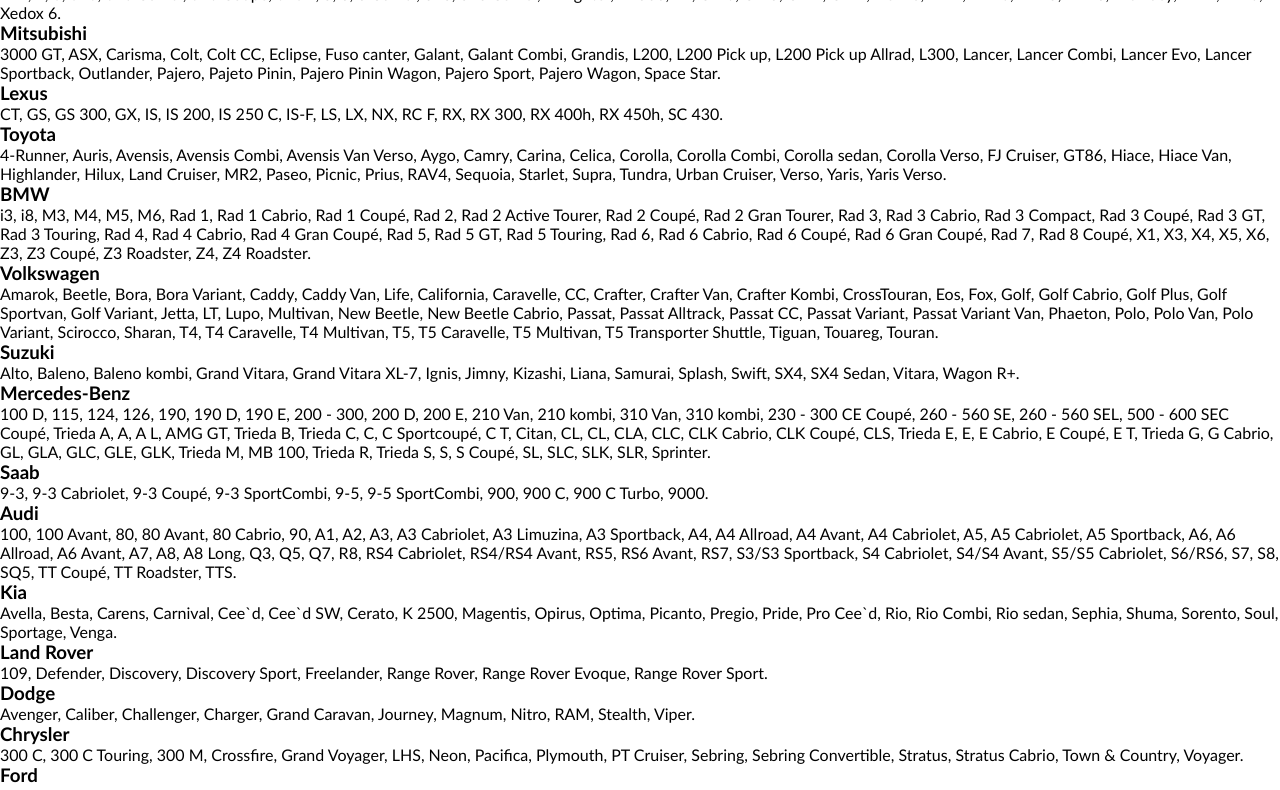
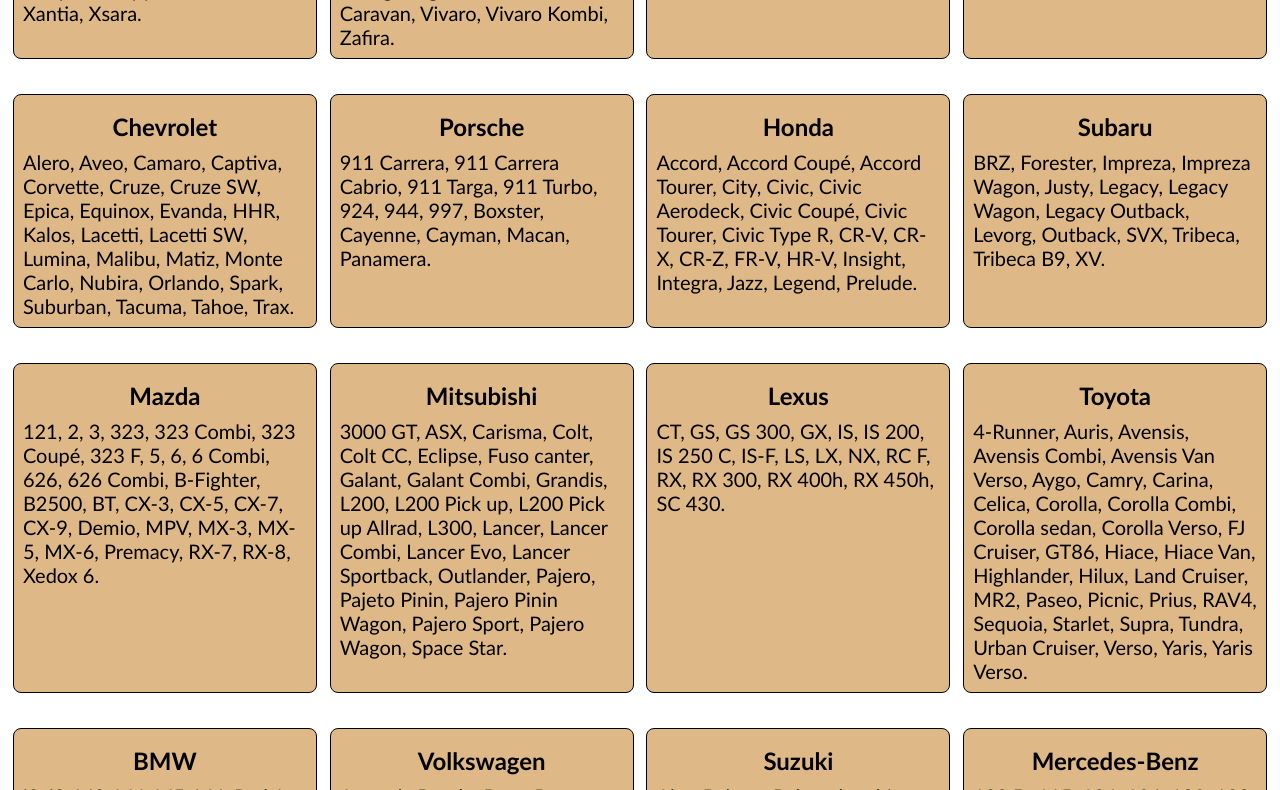
Before and after one commit to livrocky/JS-30-egzaminas, a plain HTML site: page Task 4/Index.html in a window 1280 px wide. Shown: the part 714-1504 px from the top of the page. Drawn offline with Linux system fonts and the light colour scheme.

Commit message:
task 4 - style added , done.

```diff
--- a/Task 4/script.js
+++ b/Task 4/script.js
@@ -29,9 +29,9 @@
 function showCars(carObj) {
   const divEl = document.createElement("div");
   console.log("divEl===", divEl);
-  divEl.className = "cars-card";
+  divEl.className = "card";
   divEl.innerHTML = `
-    <h3 class="brand">${carObj.brand}</h3>
+    <h2 class="brand">${carObj.brand}</h2>
     <p class="model">${carObj.models.join(", ")}.</p>
     `;
   return divEl;
--- a/Task 4/style.css
+++ b/Task 4/style.css
@@ -3,8 +3,7 @@
   margin: 0;
   padding: 0;
   box-sizing: border-box;
-  font-family: 'Trebuchet MS', 'Lucida Sans Unicode', 'Lucida Grande',
-    'Lucida Sans', Arial, sans-serif;
+  font-family: "Trebuchet MS", "Lucida Sans Unicode", "Lucida Grande", "Lucida Sans", Arial, sans-serif;
 }
 
 /* Mobile first */
@@ -27,3 +26,26 @@
   margin-top: 50px;
   color: #333;
 }
+
+#output {
+  display: grid;
+  grid-template-columns: 1fr 1fr 1fr 1fr;
+  gap: 1%;
+  margin: 1%;
+}
+
+.card {
+  border: 1px solid black;
+  padding: 3%;
+  border-radius: 0.5rem;
+  background-color: burlywood;
+}
+
+.brand {
+  text-align: center;
+  padding: 3%;
+}
+
+.model {
+  font-size: 20px;
+}
```
